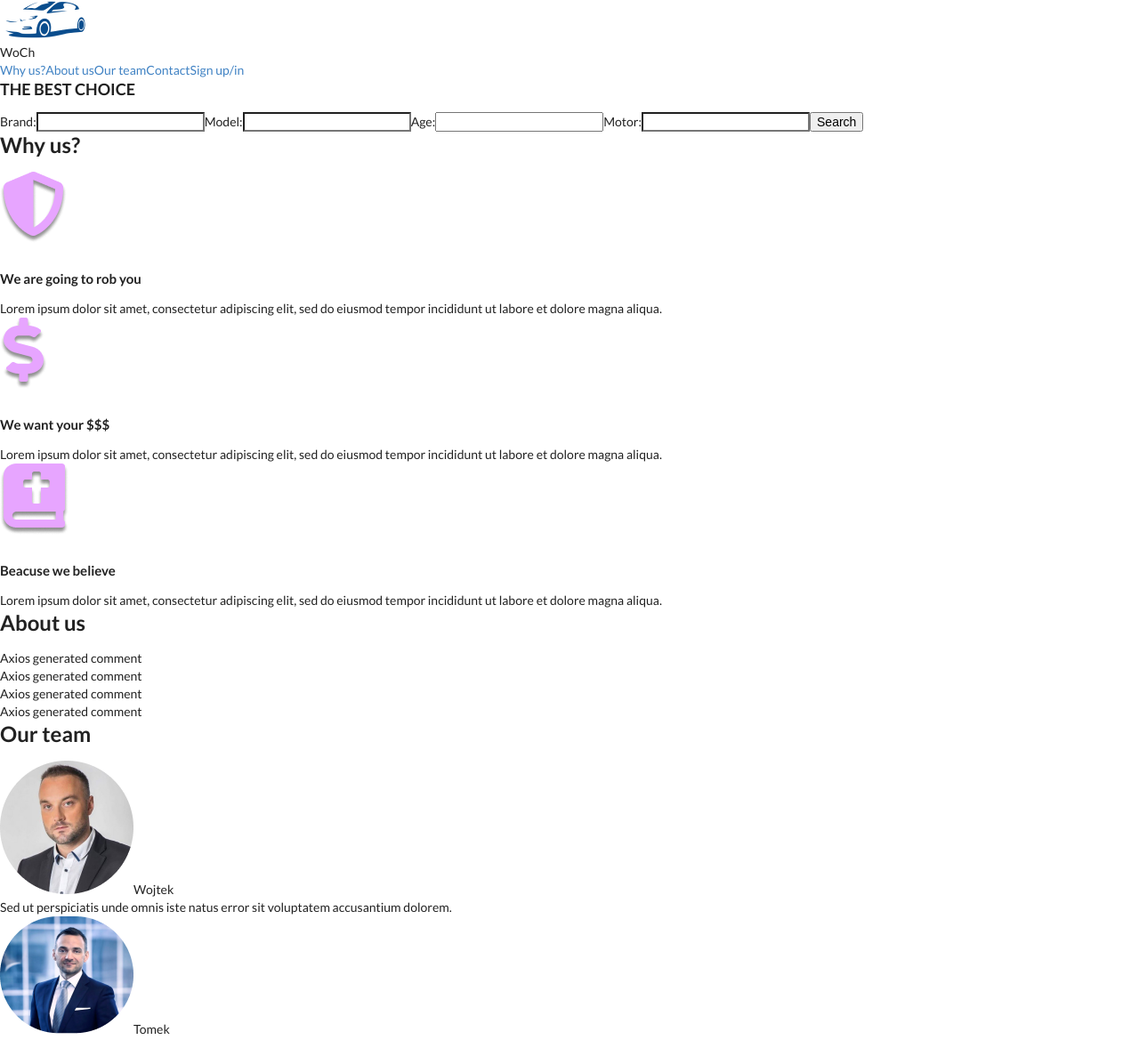
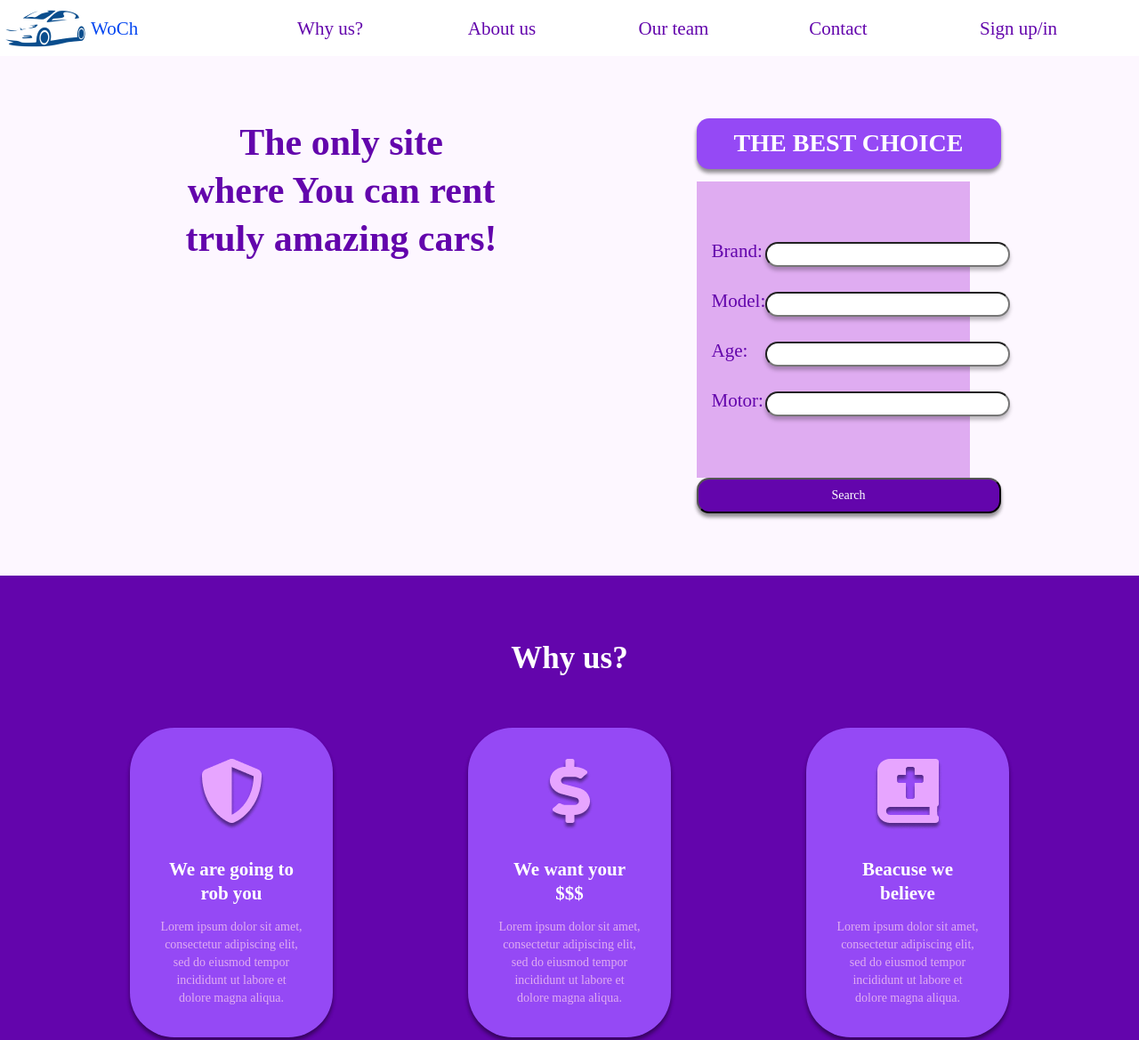
Before and after one commit to izabeka/CarRentingApp, a React app in the folder src/client/: page / in a window 1280 px wide. Shown: the top 1169 px of the page at 89% size. Built offline with nearby package versions, Linux system fonts and the light colour scheme; a web font is replaced by a local one.

Commit message:
Some style added

```diff
--- a/src/client/public/index.html
+++ b/src/client/public/index.html
@@ -3,6 +3,7 @@
   <head>
     <meta charset="utf-8">
     <link rel="shortcut icon" href="%PUBLIC_URL%/favicon.ico">
+    <link href="https://fonts.googleapis.com/css?family=Rye" rel="stylesheet">
     <meta name="viewport" content="width=device-width, initial-scale=1, shrink-to-fit=no">
     <meta name="theme-color" content="#000000">
     <link rel="stylesheet" href="https://cdnjs.cloudflare.com/ajax/libs/semantic-ui/2.4.1/semantic.min.css">
--- /dev/null
+++ b/src/client/src/Components/App.css
@@ -0,0 +1,249 @@
+:root{
+    --dark-color: #6305AC;
+    --color: #9549F5;
+    --bright-color: #DFACF1;
+}
+
+* {
+    margin: 0;
+    padding: 0;
+    font-family: 'Rye', cursive;
+}
+
+a:hover, a:visited, a:link, a:active
+{
+    text-decoration: none;
+}
+
+.button {
+    background-color: var(--dark-color);
+    color: white;
+    box-shadow: 0px 4px 4px rgba(0, 0, 0, 0.25), 0px 4px 4px rgba(0, 0, 0, 0.25);
+    border-radius: 14px;
+    padding: 3%;
+    font-family: 'Rye', cursive;
+}
+
+/*----Navigation bar----*/
+.nav-bar {
+    display: flex;
+    font-size: 1.5rem;
+    align-items: center;
+    height: 4.5rem;
+    box-shadow: 0px 4px 4px rgba(0, 0, 0, 0.25);
+}
+
+.logo {
+    flex: auto;
+    display: flex;
+    align-items: center;
+    color: #0547F1;
+}
+
+.nav-bar a {
+    flex: 1;
+    padding: 1%;
+    color: var(--dark-color);
+}
+
+.nav-bar a:hover {
+    color: black;
+}
+
+/*----Search section----*/
+.search-bar {
+    display: flex;
+    justify-content: space-around;
+    background-color: #FDF7FF;
+    padding: 5rem;
+}
+
+.search-bar h1 {
+    font-family: 'Rye', cursive;
+    font-size: 3rem;
+    color: var(--dark-color);
+    text-align: center;
+    width: 40%;
+}
+
+.search-section {
+    display: flex;
+    flex-direction: column;
+    text-align: center;
+    width: 30%;
+}
+
+.search-details {
+    display: grid;
+    grid-template-columns: 1fr 3fr;
+    color: var(--dark-color);
+    font-size:1.5rem;
+    background-color: var(--bright-color);
+    padding: 20% 5%;
+    text-align: left;
+    line-height: 1.5rem;
+    grid-row-gap: 2rem;
+    width: 90%;
+    justify-self: center;
+}
+
+.search-details input {
+    box-shadow: 0px 4px 4px rgba(0, 0, 0, 0.25);
+    border-radius: 14px;
+}
+
+.search-section h3 {
+    font-family: 'Rye', cursive;
+    font-size: 2rem;
+    color: white;
+    background-color: var(--color);
+    padding: 3%;
+    box-shadow: 0px 4px 4px rgba(0, 0, 0, 0.25), 0px 4px 4px rgba(0, 0, 0, 0.25);
+    border-radius: 14px;
+}
+
+/*----Why us section----*/
+#WhyUs {
+    background-color: var(--dark-color);
+    padding: 5rem;
+    color: white;
+}
+#WhyUs h2 {
+    font-family: 'Rye', cursive;
+    font-size: 2.5rem;
+    text-align: center;
+    padding-bottom: 3rem;
+}
+
+.reasons-why {
+    display: flex;
+    text-align: center;
+    justify-content: space-around;
+}
+
+.reason {
+    width: 20%;
+    color: var(--bright-color);
+    background-color: var(--color);
+    box-shadow: 0px 4px 4px rgba(0, 0, 0, 0.25), 0px 4px 4px rgba(0, 0, 0, 0.25);
+    border-radius: 50px;
+    padding: 3%;
+}
+
+.reason h4 {
+    color: white;
+    font-family: 'Rye', cursive;
+    font-size: 1.5rem;
+}
+
+/*----About us----*/
+#About {
+    padding: 5rem;
+    color: var(--dark-color);
+}
+
+#About h2 {
+    font-family: 'Rye', cursive;
+    font-size: 2.5rem;
+    text-align: center;
+    padding-bottom: 3rem;
+}
+
+.comments {
+    display: grid;
+    grid-template-columns: 1fr 1fr 1fr 1fr;
+    grid-gap: 1px solid var(--bright-color);
+}
+
+/*----Team----*/
+#Team {
+    padding: 5rem;
+    background-color: var(--dark-color);
+}
+
+#Team h2 {
+    font-family: 'Rye', cursive;
+    font-size: 2.5rem;
+    text-align: center;
+    color: white;
+}
+
+.team-members {
+    display: grid;
+    grid-template-columns: 1fr 1fr;
+    justify-content: space-around;
+    text-align: center;
+}
+
+.member {
+    width: 90%;
+    padding: 3%;
+}
+
+.member p {
+    color: var(--dark-color);
+    background-color: white;
+    padding: 3%;
+    box-shadow: 0px 4px 4px rgba(0, 0, 0, 0.25), 0px 4px 4px rgba(0, 0, 0, 0.25), 0px 4px 4px rgba(0, 0, 0, 0.25);
+    border-radius: 30px;
+}
+
+.member img {
+    height: 150px;
+}
+
+.member span {
+    font-size: 1.5rem;
+    line-height: 2.5rem;
+    color: white;
+}
+
+/*----Contact----*/
+#Contact {
+    padding: 5rem;
+    color: var(--dark-color);
+}
+
+#Contact h2 {
+    font-family: 'Rye', cursive;
+    font-size: 2.5rem;
+    text-align: center;
+}
+
+#Contact h3 {
+    font-family: 'Rye', cursive;
+    font-size: 2rem;
+    text-align: center;
+}
+
+.contact-form {
+    width: 30%;
+    display:flex;
+    flex-direction: column;
+    color: white;
+    margin: auto;
+}
+
+.contact-email, .contact-message {
+    box-shadow: 0px 4px 4px rgba(0, 0, 0, 0.25), 0px 4px 4px rgba(0, 0, 0, 0.25);
+    border-radius: 41px;
+    border: 3px solid var(--color);
+    padding: 5%;
+    margin: 2%;
+}
+
+/*----Footer----*/
+footer {
+    background-color: var(--dark-color);
+    color: white;
+    display: flex;
+    justify-content: justify;
+    width: 100%;
+    padding: 1.5%;
+    text-align: center;
+}
+
+footer p {
+    width: 30%;
+    flex: 1;
+}
--- a/src/client/src/Components/App.js
+++ b/src/client/src/Components/App.js
@@ -2,6 +2,7 @@ import React from 'react';
 import { BrowserRouter as Router, Route, Switch } from 'react-router-dom'; // zainstalowana biblioteka do wybierania sciezek
 import RegisterCustomer from './RegisterCustomer';
 import MainPage from './MainPage';
+import './App.css';
 
 const App = () => {
 
--- a/src/client/src/Components/Contact.js
+++ b/src/client/src/Components/Contact.js
@@ -3,10 +3,10 @@ import React from 'react';
 class Contact extends React.Component {
     render() {
         return(
-            <form>
-                <input type='email' placeholder='Your e-mail'/>
-                <textarea type='text' rows='6' cols='100' wrap='hard' placeholder='Your message'></textarea>
-                <input type='submit' value='Send message'/>
+            <form className='contact-form'>
+                <input className='contact-email' type='email' placeholder='Your e-mail'/>
+                <textarea className='contact-message' type='text' rows='6' cols='100' wrap='hard' placeholder='Your message'></textarea>
+                <input className='button' type='submit' value='Send message'/>
             </form>
         )
     }
--- a/src/client/src/Components/Footer.js
+++ b/src/client/src/Components/Footer.js
@@ -4,8 +4,8 @@ class Footer extends React.Component {
     render() {
         return(
             <footer>
-                <p>DON'T EVEN TRY TO COPY MY RIGHT! ALL RIGHT RESERVED!</p>
-                <p>Sorry, here should be our adress. We don't have one. We live on a street because we cannot earn money.</p>
+                <p>DON'T EVEN TRY TO COPY MY RIGHT!<br />ALL RIGHT RESERVED!</p>
+                <p>Sorry, here should be our adress.<br />We don't have one.<br />We live on a street because we cannot earn money.</p>
             </footer>
         )
     }
--- a/src/client/src/Components/Header.js
+++ b/src/client/src/Components/Header.js
@@ -5,7 +5,7 @@ class Header extends React.Component{
     render() {
         return(
             <header className='nav-bar'>
-                <div>
+                <div className='logo'>
                     <img src='./img/car.png' alt='Our logo' />
                     <p>WoCh</p>
                 </div>
@@ -13,7 +13,7 @@ class Header extends React.Component{
                 <NavBarElement address='#About' name='About us'/>
                 <NavBarElement address='#Team' name='Our team'/>
                 <NavBarElement address='#Contact' name='Contact'/>
-                <NavBarElement address='#Sign' name='Sign up/in'/>
+                <NavBarElement className='button' address='#Sign' name='Sign up/in'/>
             </header>
         )
     }
--- a/src/client/src/Components/MainPage.js
+++ b/src/client/src/Components/MainPage.js
@@ -10,14 +10,17 @@ import Footer from './Footer';
 class MainPage extends React.Component {
     render() {
         return (
-            <div className='mainPage'>
+        <div className='main-page'>
             <Header/>
-            <Search/>
+            <div className='search-bar'>
+                <h1>The only site<br />where You can rent<br />truly amazing cars!</h1>
+                <Search/>
+            </div>
             <div id='WhyUs'>
                 <h2>Why us?</h2>
                 <div className='reasons-why'>
                     <Reason imgSrc='./img/shield.png' reasonWhy='We are going to rob you' text='Lorem ipsum dolor sit amet, consectetur adipiscing elit, sed do eiusmod tempor incididunt ut labore et dolore magna aliqua.' />
-                    <Reason imgSrc='./img/dolar.png' reasonWhy='We want your $$$' text='Lorem ipsum dolor sit amet, consectetur adipiscing elit, sed do eiusmod tempor incididunt ut labore et dolore magna aliqua.' />
+                    <Reason className='bright-reason' imgSrc='./img/dolar.png' reasonWhy='We want your $$$' text='Lorem ipsum dolor sit amet, consectetur adipiscing elit, sed do eiusmod tempor incididunt ut labore et dolore magna aliqua.' />
                     <Reason imgSrc='./img/book.png' reasonWhy='Beacuse we believe' text='Lorem ipsum dolor sit amet, consectetur adipiscing elit, sed do eiusmod tempor incididunt ut labore et dolore magna aliqua.' />
                 </div>
             </div>
@@ -41,7 +44,7 @@ class MainPage extends React.Component {
             </div>
             <div id='Contact'>
                 <h2>Contact</h2>
-                <h3>If You have a question or You just want to contact with us, please leave a message!</h3>
+                <h3>If You have a question or You just want to contact with us,<br />please leave a message!</h3>
                 <Contact/>
             </div>
             <Footer/>
--- a/src/client/src/Components/Search.js
+++ b/src/client/src/Components/Search.js
@@ -5,11 +5,13 @@ class Search extends React.Component {
         return(
         <form className='search-section'>
             <h3>THE BEST CHOICE</h3>
-            <label>Brand:</label><input type='text'/>
-            <label>Model:</label><input type='text'/>
-            <label>Age:</label><input type='number'/>
-            <label>Motor:</label><input type='text'/>
-            <input type='submit' value='Search'/>
+            <div className='search-details'>
+                <label>Brand:</label><input type='text'/>
+                <label>Model:</label><input type='text'/>
+                <label>Age:</label><input type='number'/>
+                <label>Motor:</label><input type='text'/>
+            </div>
+            <input className='button' type='submit' value='Search'/>
         </form>
     )}
 }
```
